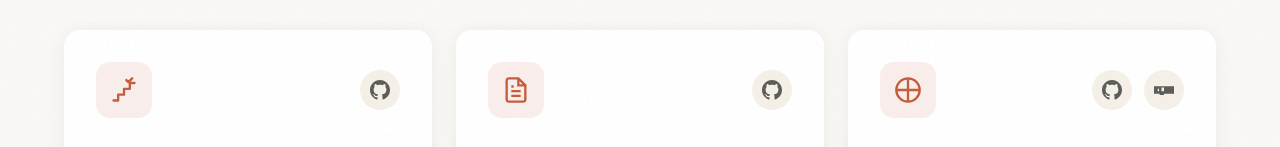
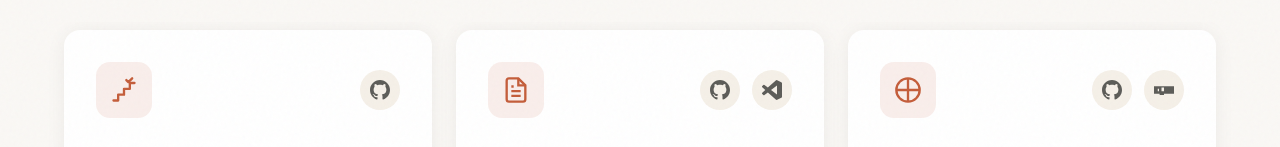
Before and after one commit to mmuminovic/apps, a plain HTML site: page index.html in a window 1280 px wide. Both pictures are taken after a click on the button "Featured Projects — 3". Shown: the part 1536-1683 px from the top of the page. Drawn offline with Linux system fonts and the light colour scheme.

Commit message:
feat: add link to AI Code Walkthrough extension in footer

```diff
--- a/index.html
+++ b/index.html
@@ -563,6 +563,11 @@
                 <a href="https://github.com/mmuminovic/AI-Code-Walkthrough" target="_blank" rel="noopener" aria-label="View on GitHub">
                   <svg xmlns="http://www.w3.org/2000/svg" viewBox="0 0 24 24" fill="currentColor" width="20" height="20">
                     <path d="M12 0c-6.626 0-12 5.373-12 12 0 5.302 3.438 9.8 8.207 11.387.599.111.793-.261.793-.577v-2.234c-3.338.726-4.033-1.416-4.033-1.416-.546-1.387-1.333-1.756-1.333-1.756-1.089-.745.083-.729.083-.729 1.205.084 1.839 1.237 1.839 1.237 1.07 1.834 2.807 1.304 3.492.997.107-.775.418-1.305.762-1.604-2.665-.305-5.467-1.334-5.467-5.931 0-1.311.469-2.381 1.236-3.221-.124-.303-.535-1.524.117-3.176 0 0 1.008-.322 3.301 1.23.957-.266 1.983-.399 3.003-.404 1.02.005 2.047.138 3.006.404 2.291-1.552 3.297-1.23 3.297-1.23.653 1.653.242 2.874.118 3.176.77.84 1.235 1.911 1.235 3.221 0 4.609-2.807 5.624-5.479 5.921.43.372.823 1.102.823 2.222v3.293c0 .319.192.694.801.576 4.765-1.589 8.199-6.086 8.199-11.386 0-6.627-5.373-12-12-12z" />
+                  </svg>
+                </a>
+                <a href="https://marketplace.visualstudio.com/items?itemName=mmuminovic.ai-code-walkthrough" target="_blank" rel="noopener" aria-label="Install from the Visual Studio Marketplace">
+                  <svg xmlns="http://www.w3.org/2000/svg" viewBox="0 0 24 24" fill="currentColor" width="20" height="20">
+                    <path d="M23.15 2.587L18.21.21a1.494 1.494 0 0 0-1.705.29l-9.46 8.63-4.12-3.128a.999.999 0 0 0-1.276.057L.327 7.261A1 1 0 0 0 .326 8.74L3.899 12 .326 15.26a1 1 0 0 0 .001 1.479L1.65 17.94a.999.999 0 0 0 1.276.057l4.12-3.128 9.46 8.63a1.492 1.492 0 0 0 1.704.29l4.942-2.377A1.5 1.5 0 0 0 24 20.06V3.939a1.5 1.5 0 0 0-.85-1.352zm-5.146 14.861L10.826 12l7.178-5.448v10.896z" />
                   </svg>
                 </a>
               </div>
```
